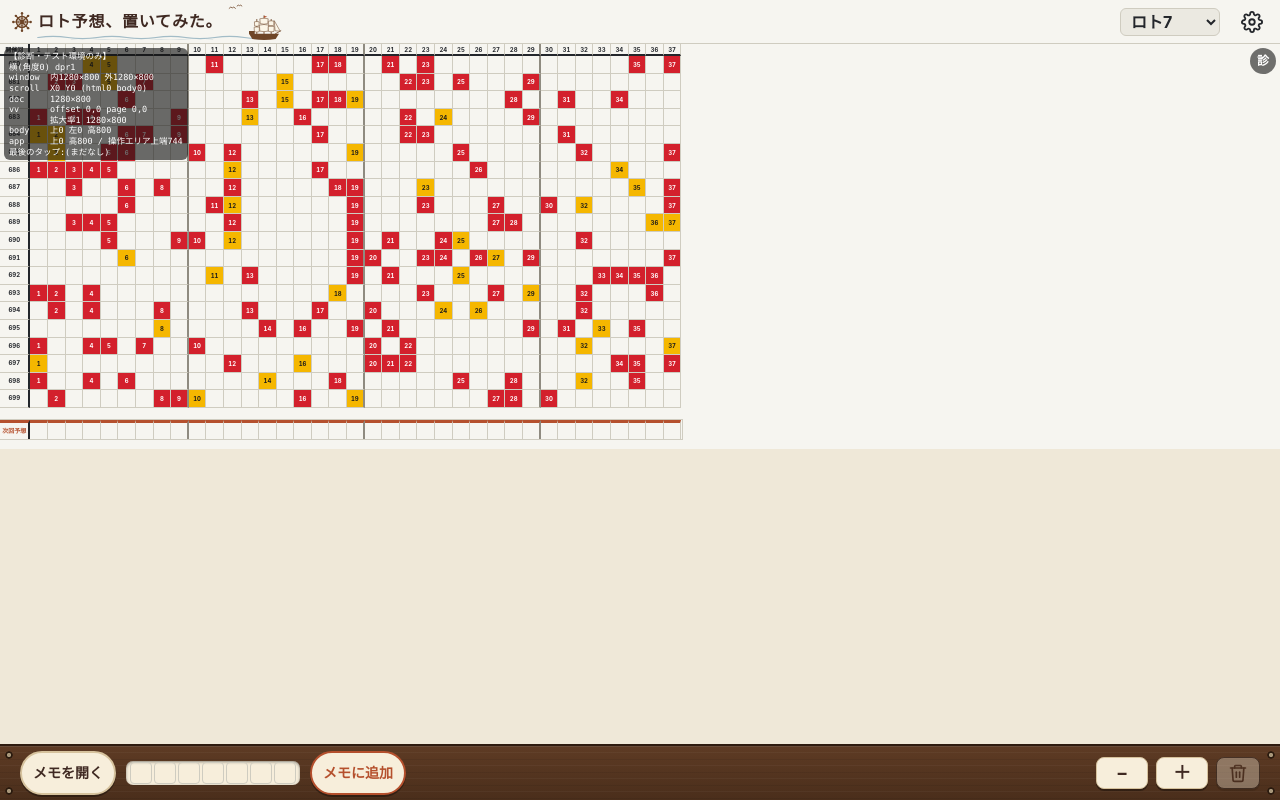
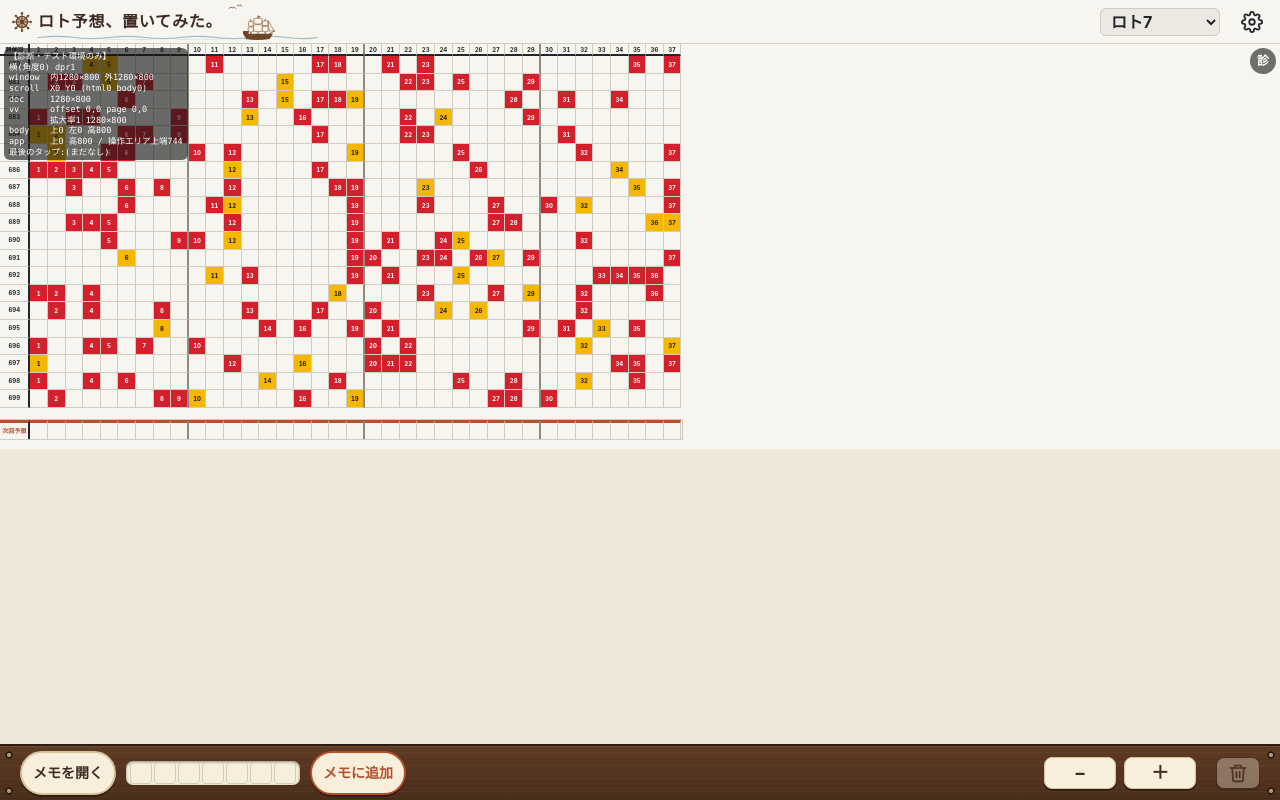
Before and after one commit to noa-loto-lab/loto7-test, a plain HTML site: page index.html in a window 1280 px wide. Drawn offline with Linux system fonts and the light colour scheme.

Commit message:
Add files via upload

```diff
--- a/style.css
+++ b/style.css
@@ -194,7 +194,7 @@ body { position: fixed; inset: 0; width: 100%; }
 }
 #app-title { order: 1; flex: 1 1 0; height: 44px; justify-content: flex-start; }
 #settings-btn { order: 2; margin-left: 4px; }
-#game-select { order: 3; margin: 0 6px 0 auto; }   /* 2段目の右寄せ(設定ボタンの下) */
+#game-select { order: 3; margin: 4px 52px 0 auto; }   /* 2段目の右寄せ。設定ボタンの真下を避けて左へずらし、少し下げる(従来 0 6px 0 auto) */
 #app-header::after { content: ''; order: 2; flex: 0 0 100%; height: 0; }   /* 設定ボタンの後ろで改行してゲーム選択を2段目へ */
 /* タイトル・ロゴ:舵輪 → タイトル(明朝) → 鳥 → 帆船。波はタイトルの下に控えめに重ねる */
 #app-title {
@@ -219,7 +219,7 @@ body { position: fixed; inset: 0; width: 100%; }
 .logo-part { flex: none; display: block; color: var(--logo-ink); }
 #logo-wheel { width: var(--logo-wheel); height: var(--logo-wheel); }
 #logo-birds { width: var(--logo-birds); height: calc(var(--logo-birds) * .53); align-self: flex-start; margin-top: 3px; }
-#logo-ship { position: relative; z-index: 1; width: var(--logo-ship); height: calc(var(--logo-ship) * .8); align-self: flex-end; margin-left: -4px; }
+#logo-ship { position: relative; z-index: 1; width: var(--logo-ship); height: calc(var(--logo-ship) * .8); align-self: flex-end; margin-left: -10px; }   /* 船は少し左寄り(従来 -4px) */
 .logo-sail { fill: var(--sail); }
 .logo-flag { fill: var(--accent); }
 #logo-wave {
@@ -229,7 +229,7 @@ body { position: fixed; inset: 0; width: 100%; }
 }
 /* ゲーム選択:標準のセレクトボックス。文字は16px(iPhone Safari で選んだときに画面が拡大されないよう16px以上) */
 #game-select {
-  flex: none; width: 100px; height: 28px; padding: 0 6px;
+  flex: none; width: 120px; height: 28px; padding: 0 6px;   /* 幅は従来 100px */
   font: inherit; font-size: 16px; font-weight: 700; color: var(--ink);
   background-color: var(--paper-alt); border: 1px solid var(--line); border-radius: 6px;
   touch-action: manipulation;
@@ -624,6 +624,12 @@ body { position: fixed; inset: 0; width: 100%; }
   #dock-main { grid-template-columns: auto auto auto; gap: 10px; height: var(--ctl-h); }
   #dock-main .memo-btn, #dock-main #memo-add { width: auto; min-width: 96px; border-radius: calc(var(--ctl-h) / 2); }
   #dock-sub { grid-template-columns: 52px 52px 44px; height: 32px; }
+  /* 波を船の右へ、船の幅より長く伸ばす(タイトル部分の右に余白を足し、波をその右端まで)。縦向きの波は変えない */
+  #app-title { padding-right: calc(var(--logo-ship) * 1.2); }
+  #logo-wave { width: calc(100% - var(--logo-wheel) - 4px); }
+  /* 縮尺 −・＋ を広く(従来 52px)、削除ボタンとの間隔を 8px → 20px に(削除ボタンの幅 44px は従来どおり) */
+  #dock-sub { grid-template-columns: 72px 72px 56px; }
+  #dock-sub #clear-btn { width: 44px; margin-left: 12px; }
 }
 /* 横向きで横幅が狭い画面(iPhone SE など):操作エリアの余白とメモ系ボタンの幅を詰める */
 @media (orientation: landscape) and (max-width: 699px) {
@@ -631,6 +637,9 @@ body { position: fixed; inset: 0; width: 100%; }
   #dock-main { gap: 6px; }
   #dock-main .memo-btn, #dock-main #memo-add { min-width: 84px; padding: 0 10px; }
   #dock-sub { grid-template-columns: 46px 46px 40px; gap: 6px; }
+  /* 縮尺 −・＋ を広く(従来 46px)、削除ボタンとの間隔を 6px → 16px に(削除ボタンの幅 40px は従来どおり) */
+  #dock-sub { grid-template-columns: 60px 60px 50px; }
+  #dock-sub #clear-btn { width: 40px; margin-left: 10px; }
 }
 
 /* ---- PC:画面いっぱいに広げず中央に配置し、左右に余白(背景色)を残す ---- */
```
